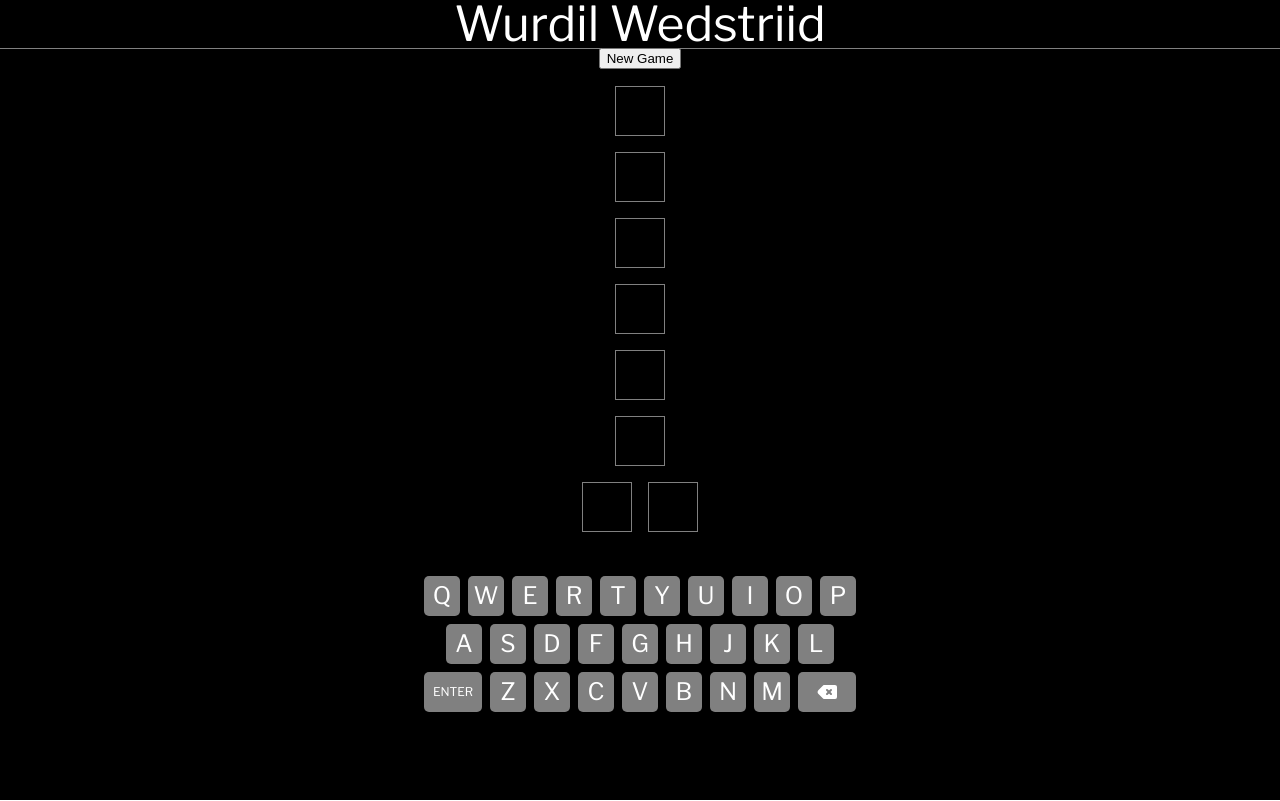
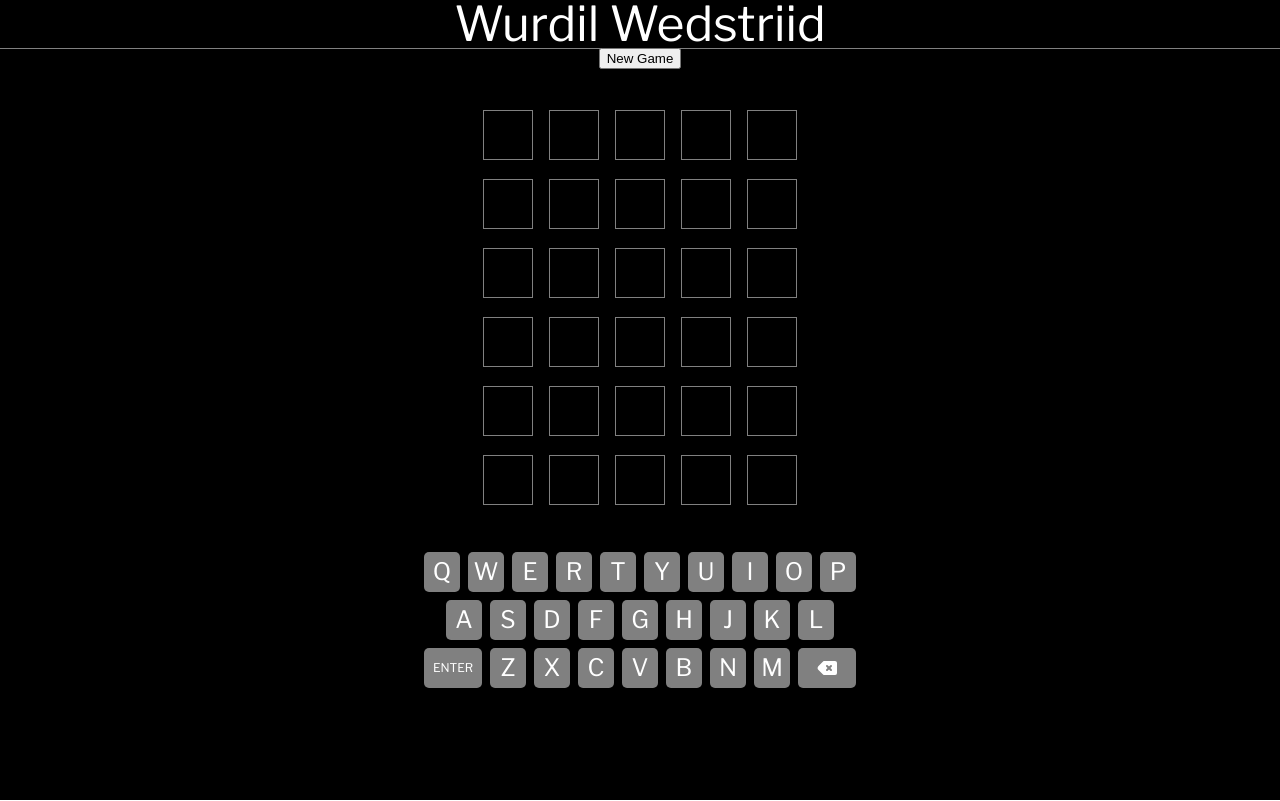
Before and after one commit to Hallelujah78/wordle-clone, a React (Vite) app: page / in a window 1280 px wide. Built offline with nearby package versions, Linux system fonts and the light colour scheme.

Commit message:
Moved items from App to separate files.
Removed styles from App.tsx into the Guess and Tile components. Removed all the manual guess related jsx from App.tsx and replaced it with map. All working great!

```diff
--- a/src/App.tsx
+++ b/src/App.tsx
@@ -18,7 +18,7 @@ import { words } from "./data/data.ts";
 import Keyboard from "./components/Keyboard.tsx";
 import Guess from "./components/Guess.tsx";
 
-type WurdilGuess = [string, string, string, string, string];
+export type WurdilGuess = [string, string, string, string, string];
 type Guesses = [
   WurdilGuess,
   WurdilGuess,
@@ -163,119 +163,9 @@ const App: React.FC = () => {
         </nav>
         <section>
           <div className="guess-container">
-            {guesses.map((item, index) => {
-              return <Guess item={item} />;
+            {guesses.map((guess, index) => {
+              return <Guess key={index} guess={guess} />;
             })}
-            <div className="guess" id="guess-0">
-              <div className="letter-container">
-                <div className="letter front" id="0">
-                  {guesses[0][0].toUpperCase()}
-                </div>
-                <div className="letter back" id="0">
-                  {guesses[0][0].toUpperCase()}
-                </div>
-              </div>
-              <div className="letter-container">
-                <div className="letter front">
-                  {guesses[0][1].toUpperCase()}
-                </div>
-                <div className="letter back">{guesses[0][1].toUpperCase()}</div>
-              </div>
-              <div className="letter" id="2">
-                {guesses[0][2].toUpperCase()}
-              </div>
-              <div className="letter" id="3">
-                {guesses[0][3].toUpperCase()}
-              </div>
-              <div className="letter" id="4">
-                {guesses[0][4].toUpperCase()}
-              </div>
-            </div>
-            <div className="guess" id="guess-1">
-              <div className="letter" id="0">
-                {guesses[1][0].toUpperCase()}
-              </div>
-              <div className="letter" id="1">
-                {guesses[1][1].toUpperCase()}
-              </div>
-              <div className="letter" id="2">
-                {guesses[1][2].toUpperCase()}
-              </div>
-              <div className="letter" id="3">
-                {guesses[1][3].toUpperCase()}
-              </div>
-              <div className="letter" id="4">
-                {guesses[1][4].toUpperCase()}
-              </div>
-            </div>
-            <div className="guess" id="guess-2">
-              <div className="letter" id="0">
-                {guesses[2][0].toUpperCase()}
-              </div>
-              <div className="letter" id="1">
-                {guesses[2][1].toUpperCase()}
-              </div>
-              <div className="letter" id="2">
-                {guesses[2][2].toUpperCase()}
-              </div>
-              <div className="letter" id="3">
-                {guesses[2][3].toUpperCase()}
-              </div>
-              <div className="letter" id="4">
-                {guesses[2][4].toUpperCase()}
-              </div>
-            </div>
-            <div className="guess" id="guess-3">
-              <div className="letter" id="0">
-                {guesses[3][0].toUpperCase()}
-              </div>
-              <div className="letter" id="1">
-                {guesses[3][1].toUpperCase()}
-              </div>
-              <div className="letter" id="2">
-                {guesses[3][2].toUpperCase()}
-              </div>
-              <div className="letter" id="3">
-                {guesses[3][3].toUpperCase()}
-              </div>
-              <div className="letter" id="4">
-                {guesses[3][4].toUpperCase()}
-              </div>
-            </div>
-            <div className="guess" id="guess-4">
-              <div className="letter" id="0">
-                {guesses[4][0].toUpperCase()}
-              </div>
-              <div className="letter" id="1">
-                {guesses[4][1].toUpperCase()}
-              </div>
-              <div className="letter" id="2">
-                {guesses[4][2].toUpperCase()}
-              </div>
-              <div className="letter" id="3">
-                {guesses[4][3].toUpperCase()}
-              </div>
-              <div className="letter" id="4">
-                {guesses[4][4].toUpperCase()}
-              </div>
-            </div>
-            <div className="guess" id="guess-5">
-              <div className="letter" id="0">
-                {guesses[5][0].toUpperCase()}
-              </div>
-              <div className="letter" id="1">
-                {guesses[5][1].toUpperCase()}
-              </div>
-              <div className="letter" id="2">
-                {guesses[5][2].toUpperCase()}
-              </div>
-              <div className="letter" id="3">
-                {guesses[5][3].toUpperCase()}
-              </div>
-              <div className="letter" id="4">
-                {guesses[5][4].toUpperCase()}
-              </div>
-            </div>
           </div>
           <div className="keyboard-container">
             <Keyboard />
@@ -300,7 +190,6 @@ const Wrapper = styled.div`
   }
   h1 {
     margin: auto;
-
     height: 100%;
     font-size: 3rem;
   }
@@ -309,8 +198,6 @@ const Wrapper = styled.div`
     display: grid;
     place-content: center;
     max-width: 100%;
-    .guess-container {
-    }
   }
   h3 {
     position: absolute;
@@ -318,57 +205,7 @@ const Wrapper = styled.div`
     left: 48vw;
     color: white;
   }
-  .guess {
-    height: auto;
-    display: flex;
-    place-content: center;
-  }
-  .letter-container {
-    font-weight: 400;
-    perspective: 1000;
-    height: 3rem;
-    width: 3rem;
-    position: relative;
-    display: inline-block;
-    border: 1px solid gray;
-    font-size: 2.5rem;
-
-    text-align: center;
-    line-height: 3rem;
-    margin: 0.5rem;
-    .letter {
-      transition: all 1s ease;
-      backface-visibility: hidden;
-      position: absolute;
-      height: 100%;
-      width: 100%;
-    }
-  }
-
-  .letter-container:hover {
-    .front {
-      transform: rotateX(-180deg);
-    }
-    .back {
-      transform: rotateX(0deg);
-    }
-  }
-
-  .front {
-    z-index: 3;
-    font-family: "Libre Franklin", sans-serif;
-    font-optical-sizing: auto;
-    font-weight: 400;
-    font-style: normal;
-  }
-  .back {
-    font-family: "Libre Franklin", sans-serif;
-    font-optical-sizing: auto;
-    font-weight: 400;
-    font-style: normal;
-    transform: rotateY(180deg);
-    transform: rotateX(180deg);
-    color: white;
-    background-color: #438d4e;
+  .guess-container {
+    margin: auto;
   }
 `;
--- a/src/components/Guess.tsx
+++ b/src/components/Guess.tsx
@@ -7,15 +7,21 @@ import styled from "styled-components";
 
 // data
 
+// types
+import { WurdilGuess } from "../App";
+
 // components
 import Tile from "./Tile";
+interface GuessProps {
+  guess: WurdilGuess;
+}
 
-type WurdilGuess = [string, string, string, string, string];
-
-const Guess: React.FC<WurdilGuess> = (item) => {
+const Guess: React.FC<GuessProps> = ({ guess }) => {
   return (
     <Wrapper className="guess">
-      <Tile />
+      {guess.map((letter, index) => {
+        return <Tile key={index} letter={letter} />;
+      })}
     </Wrapper>
   );
 };
--- a/src/components/Tile.tsx
+++ b/src/components/Tile.tsx
@@ -1,6 +1,7 @@
 // react
 
 // third party
+
 import styled from "styled-components";
 
 // utils
@@ -10,29 +11,67 @@ import styled from "styled-components";
 // components
 
 // models
-type WurdilGuess = [string, string, string, string, string];
 
-type Guesses = [
-  WurdilGuess,
-  WurdilGuess,
-  WurdilGuess,
-  WurdilGuess,
-  WurdilGuess,
-  WurdilGuess
-];
+interface TileProps {
+  letter: string;
+}
 
-const Tile: React.FC = () => {
+const Tile: React.FC<TileProps> = ({ letter }) => {
   return (
     <Wrapper className="letter-container">
-      <div className="letter front" id="0">
-        {/* {guesses[0][0].toUpperCase()} */}
-      </div>
-      <div className="letter back" id="0">
-        {/* {guesses[0][0].toUpperCase()} */}
-      </div>
+      <div className="letter front">{letter?.toUpperCase()}</div>
+      <div className="letter back">{letter?.toUpperCase()}</div>
     </Wrapper>
   );
 };
 export default Tile;
 
-const Wrapper = styled.div``;
+const Wrapper = styled.div`
+  font-weight: 400;
+  perspective: 1000;
+  height: 3rem;
+  width: 3rem;
+  position: relative;
+  display: inline-block;
+  border: 1px solid gray;
+  font-size: 2.5rem;
+
+  text-align: center;
+  line-height: 3rem;
+  margin: 0.5rem;
+
+  .letter {
+    transition: all 1s ease;
+    backface-visibility: hidden;
+    position: absolute;
+    height: 100%;
+    width: 100%;
+  }
+
+  &:hover {
+    .front {
+      transform: rotateX(-180deg);
+    }
+    .back {
+      transform: rotateX(0deg);
+    }
+  }
+
+  .front {
+    z-index: 3;
+    font-family: "Libre Franklin", sans-serif;
+    font-optical-sizing: auto;
+    font-weight: 400;
+    font-style: normal;
+  }
+  .back {
+    font-family: "Libre Franklin", sans-serif;
+    font-optical-sizing: auto;
+    font-weight: 400;
+    font-style: normal;
+    transform: rotateY(180deg);
+    transform: rotateX(180deg);
+    color: white;
+    background-color: #438d4e;
+  }
+`;
```
